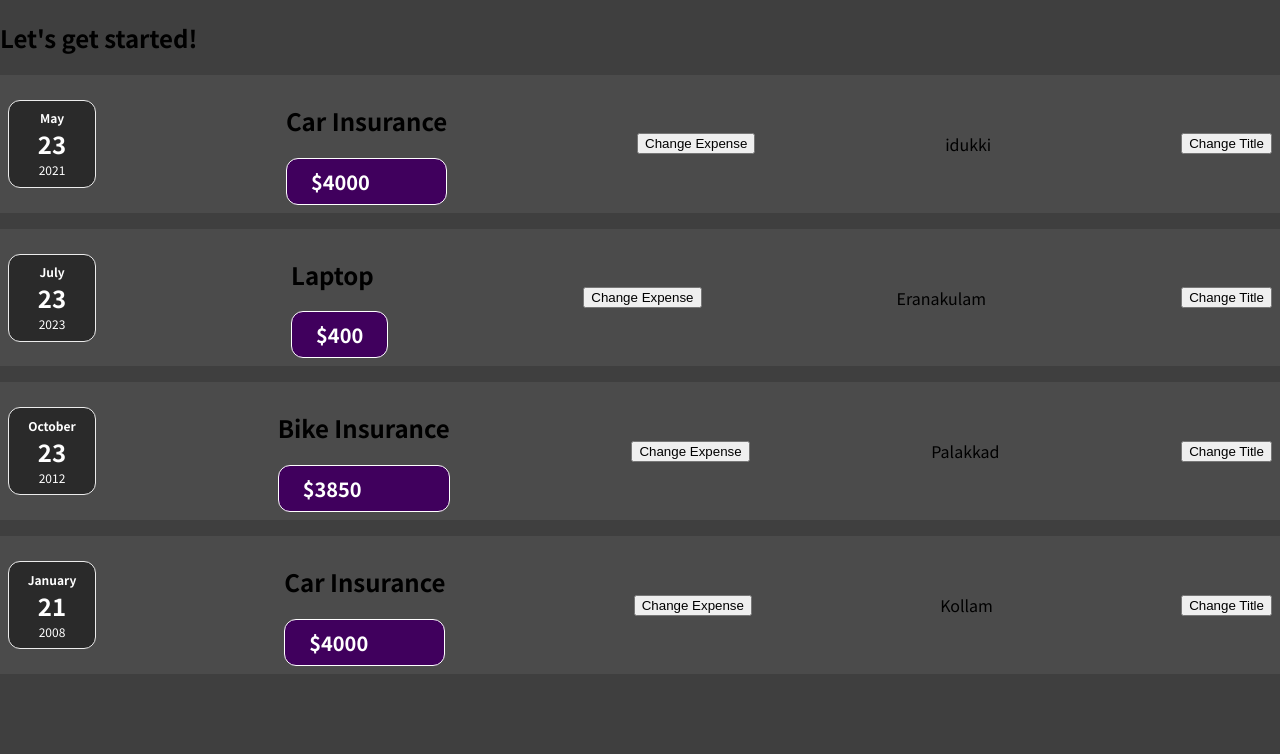
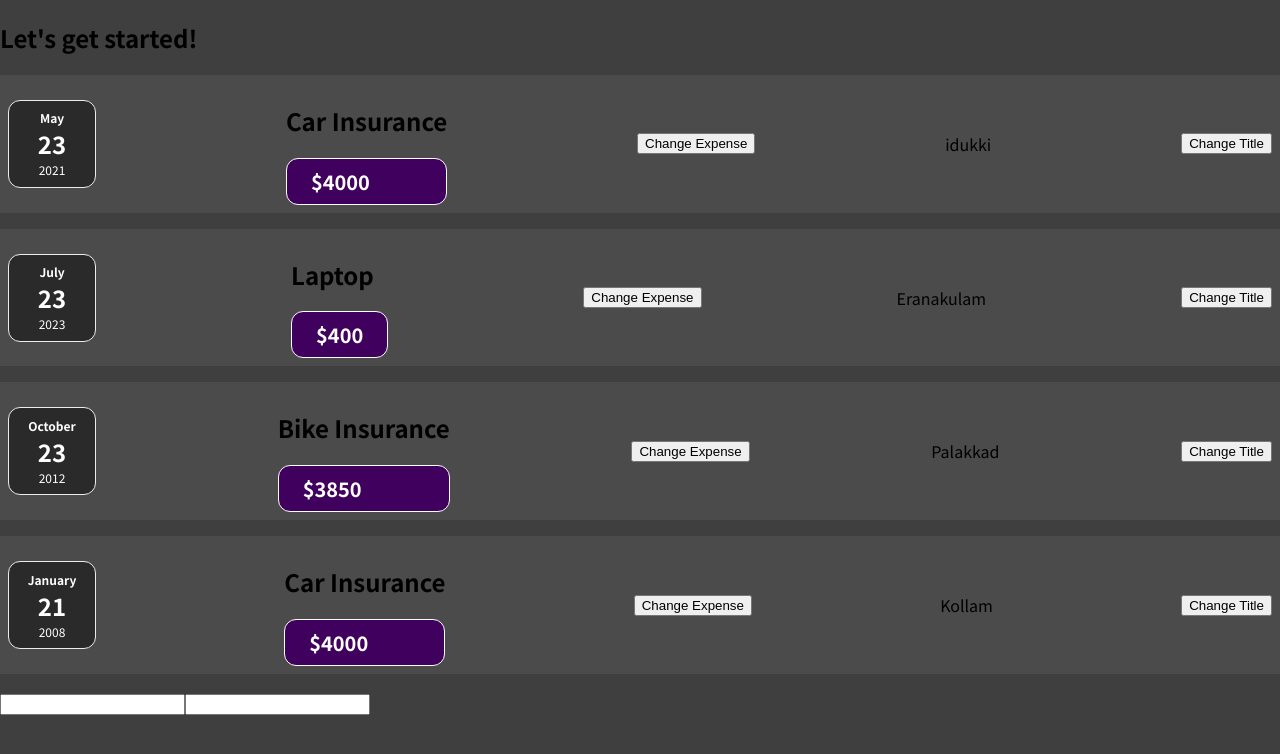
Before and after one commit to Sankaranarayanankm/React, a React (Create React App) app: page / in a window 1280 px wide. Shown: the top 754 px of the page. Built offline with nearby package versions, Linux system fonts and the light colour scheme.

Commit message:
added form

```diff
--- a/src/App.js
+++ b/src/App.js
@@ -1,5 +1,6 @@
 import ExpenseItem from "./Components/Expenses/ExpenseItem";
 import Card from "./Components/UI/Card";
+import ExpenseForm from "./Components/Expenses/ExpenseForm";
 
 const App=()=> {
   const expense=[
@@ -40,7 +41,9 @@ const App=()=> {
     <card >
       <h2>Let's get started!</h2>
       {data}
+      <ExpenseForm />
     </card>
+
   );
 }
 
--- /dev/null
+++ b/src/Components/Expenses/ExpenseForm.js
@@ -0,0 +1,36 @@
+import React, { useState } from 'react'
+
+const ExpenseForm = () => {
+  const [state,setState]=useState({
+    title:"",
+    amount:""
+  })
+  function changeHandler(event){
+    const {name,value}=event.target;
+    setState((old)=>{
+      return {
+        ...old,
+        [name]:value
+      }
+    })
+  }
+  console.log("title: "+state.title, "amount:"+ state.amount)
+  return (
+    <form>
+      <input
+        type='text'
+        name='title'
+        value={state.title}
+        onChange={changeHandler}
+      />
+       <input
+        type='text'
+        name='amount'
+        value={state.amount}
+        onChange={changeHandler}
+      />
+    </form>
+  )
+}
+
+export default ExpenseForm;
```
